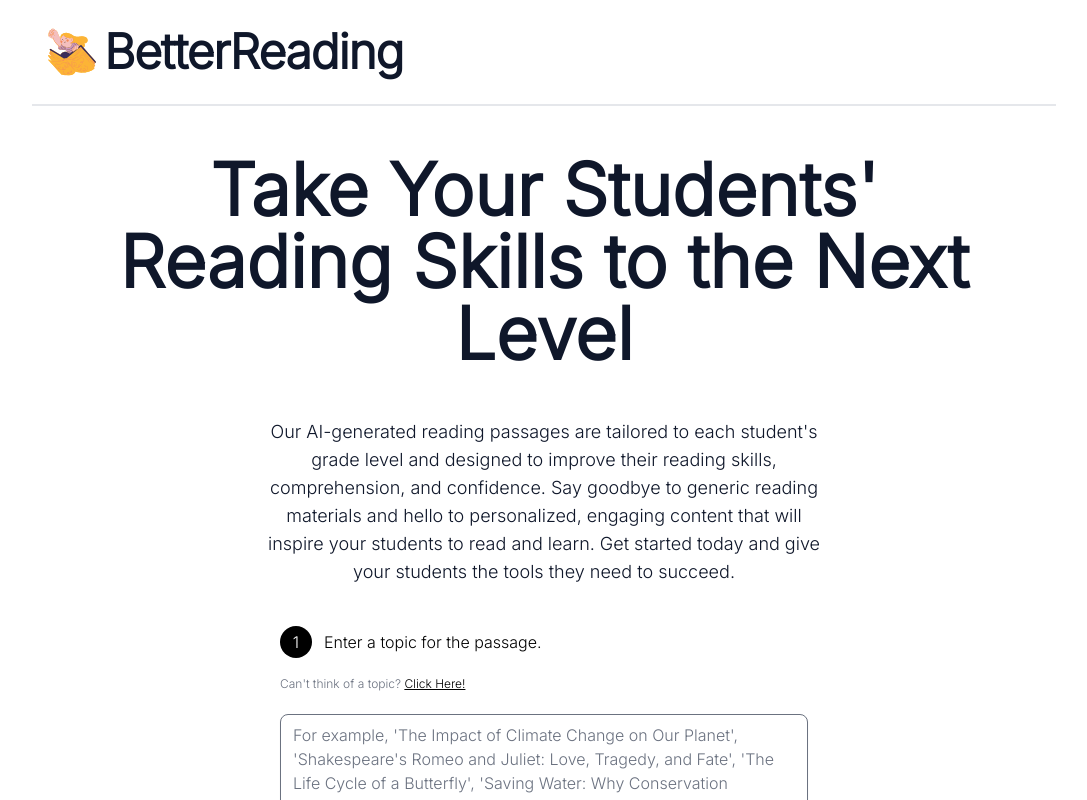
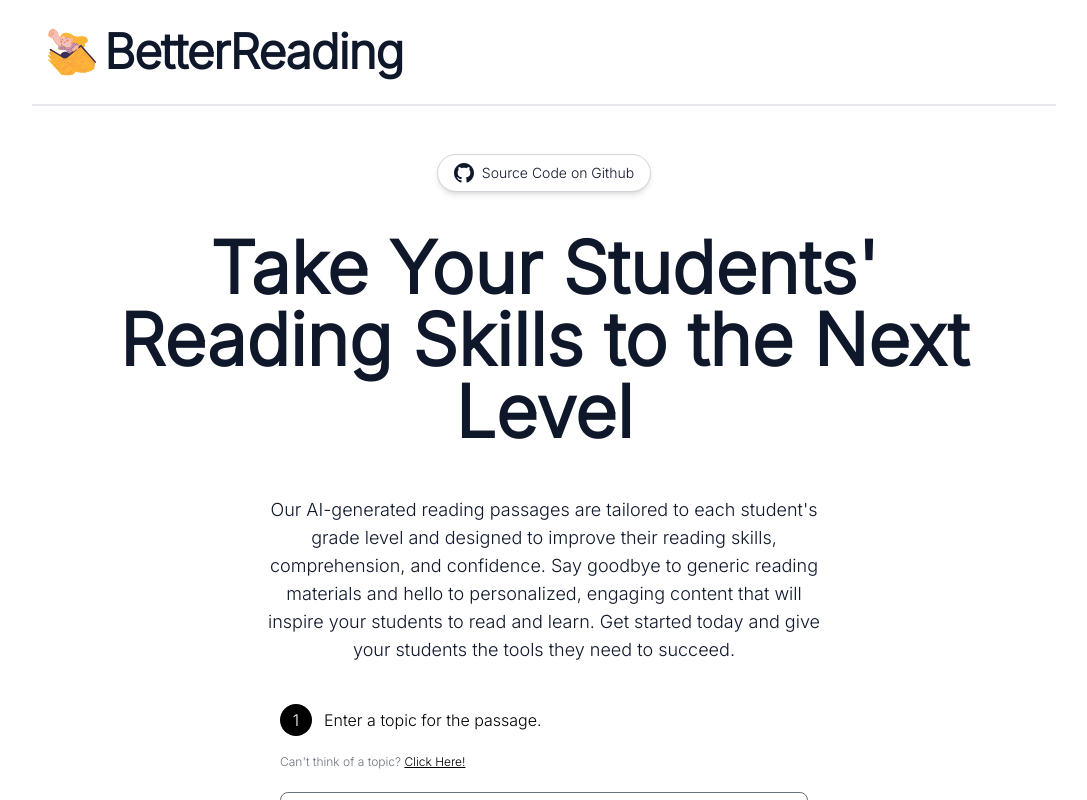
Before and after one commit to llegomark/betterreadings, a Next.js app: page / in a window 1280 px wide. Shown: the top 800 px of the page, without its empty margins (96-1183 px from the left). Built offline with nearby package versions, Linux system fonts and the light colour scheme.

Commit message:
add: github link

```diff
--- a/pages/index.tsx
+++ b/pages/index.tsx
@@ -11,6 +11,7 @@
 import { useRouter } from "next/router";
 import React from "react";
 import Link from "next/link";
+import Github from "../components/GitHub";
 
 const Home: NextPage = () => {
   const [response, setResponse] = useState<Record<string, unknown> | null>(
@@ -155,6 +156,15 @@
 
       <Header />
       <main className="sm:mt-15 mt-12 flex flex-1 flex-col items-center justify-center px-4 text-center">
+        <a
+          className="flex max-w-fit items-center justify-center space-x-2 rounded-full border border-gray-300 bg-white px-4 py-2 text-sm text-slate-900 shadow-md transition-colors hover:bg-gray-100 mb-10"
+          href="https://github.com/llegomark/betterreading"
+          target="_blank"
+          rel="noopener noreferrer"
+        >
+          <Github />
+          <p>Source Code on Github</p>
+        </a>
         <h2 className="mx-auto max-w-4xl text-5xl font-bold tracking-normal text-slate-900 sm:text-6xl md:text-7xl">
           Take Your Students' Reading Skills to the Next Level
         </h2>
--- a/pages/reading.tsx
+++ b/pages/reading.tsx
@@ -11,6 +11,7 @@
 import { useRouter } from "next/router";
 import React from "react";
 import Link from "next/link";
+import Github from "../components/GitHub";
 
 const Reading: NextPage = () => {
   const [response, setResponse] = useState<Record<string, unknown> | null>(
@@ -138,6 +139,15 @@
 
       <Header />
       <main className="sm:mt-15 mt-12 flex flex-1 flex-col items-center justify-center px-4 text-center">
+        <a
+          className="flex max-w-fit items-center justify-center space-x-2 rounded-full border border-gray-300 bg-white px-4 py-2 text-sm text-slate-900 shadow-md transition-colors hover:bg-gray-100 mb-10"
+          href="https://github.com/llegomark/betterreading"
+          target="_blank"
+          rel="noopener noreferrer"
+        >
+          <Github />
+          <p>Source Code on Github</p>
+        </a>
         <h2 className="mx-auto max-w-4xl text-5xl font-bold tracking-normal text-slate-900 sm:text-6xl md:text-7xl">
           Let AI Choose the Perfect Reading Passage Topic for You
         </h2>
```
